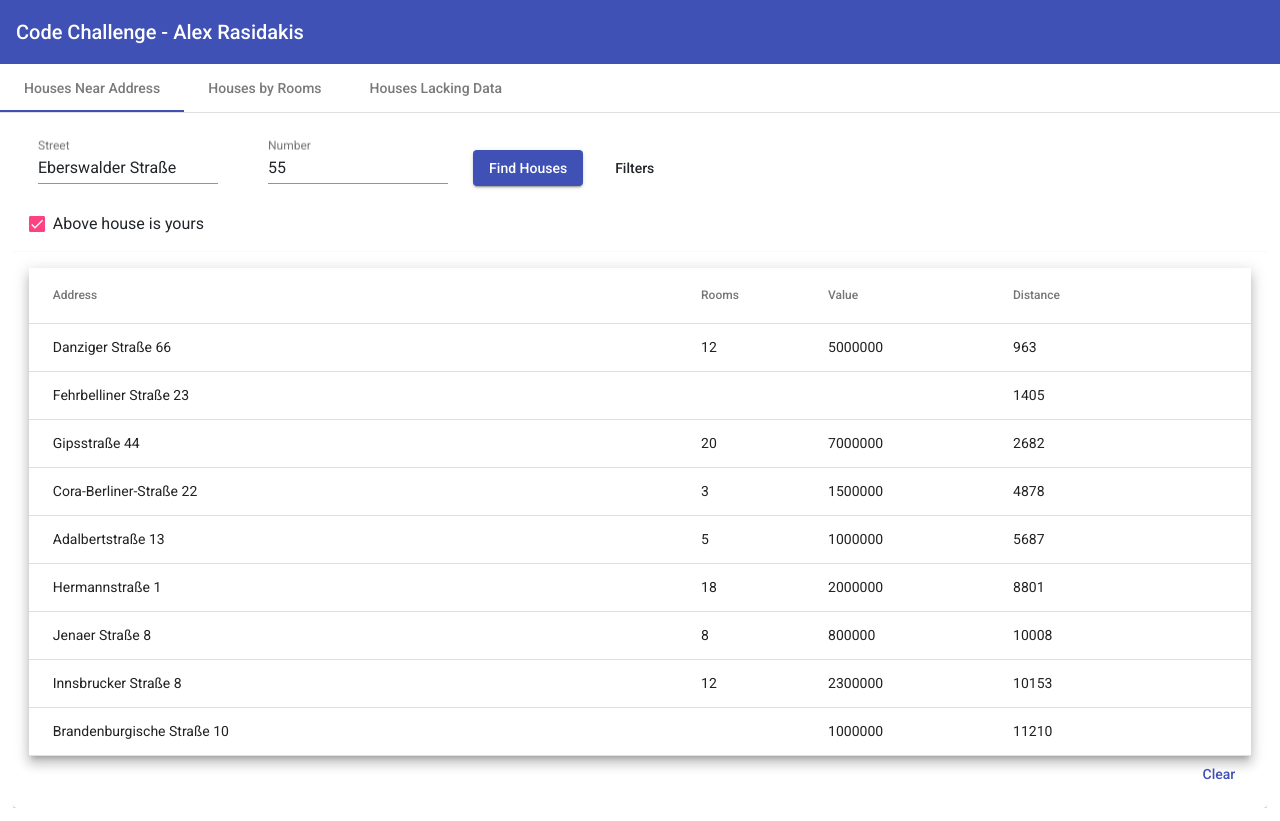
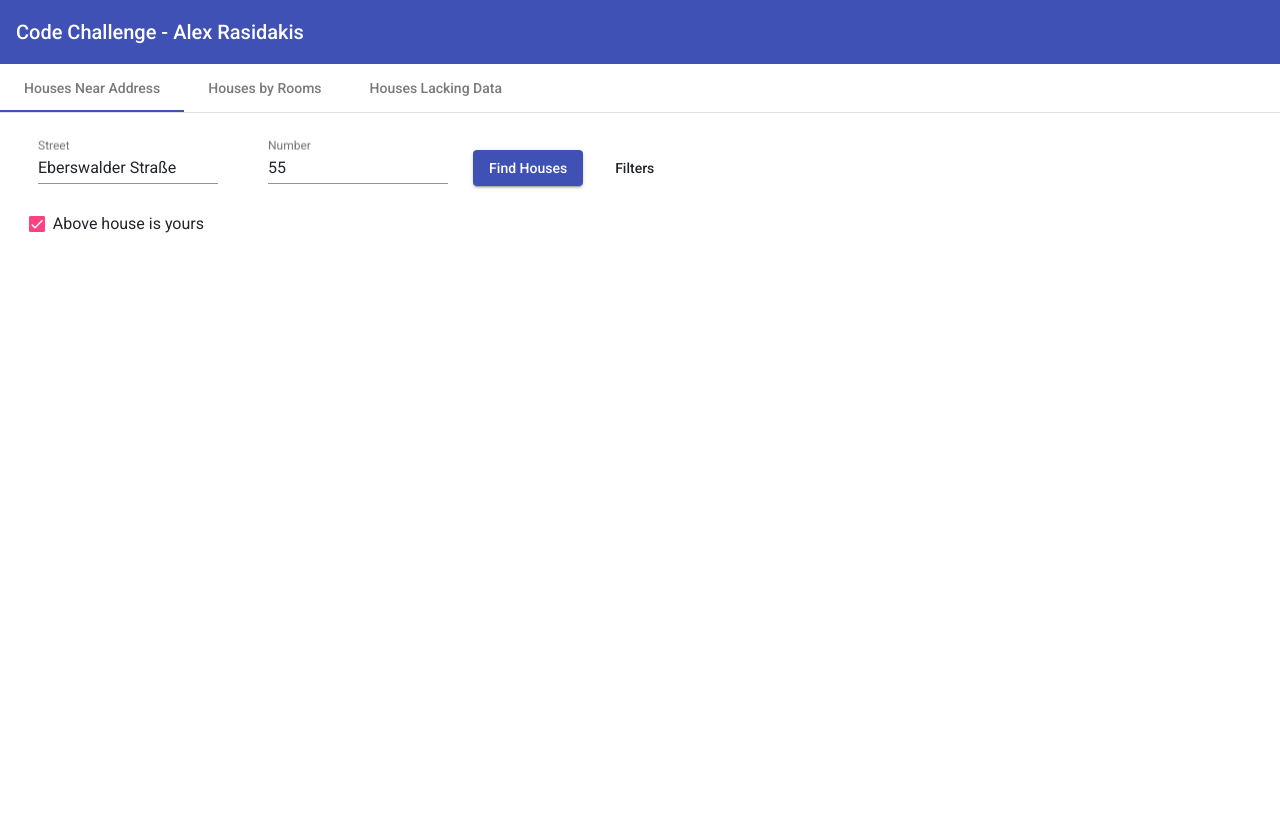
Before and after one commit to alexRasi/coding-challenge, an Angular app: page / in a window 1280 px wide. After the commit the page ends 800 px from the top, so only its background shows below. Built offline with nearby package versions, Linux system fonts and the light colour scheme; no server answers.

Commit message:
Bind house with distances results on the table.

```diff
--- a/src/app/app.component.ts
+++ b/src/app/app.component.ts
@@ -19,7 +19,7 @@ export class AppComponent {
     private housesFetchingService: HousesFetchingService,
     private geolocationService: GeolocationApiService) {
 
-    this.findAndSortHousesNearTo(55, 'Eberswalder  Straße', 'berlin', 'germany');
+    // this.findAndSortHousesNearTo(55, 'Eberswalder  Straße', 'berlin', 'germany');
 
     this.housesFetchingService.fetchAllHouses().subscribe(houseResponse => {
 
--- a/src/app/modules/ui/components/content-pages/houses-near-address-page/houses-near-address-page.component.html
+++ b/src/app/modules/ui/components/content-pages/houses-near-address-page/houses-near-address-page.component.html
@@ -11,7 +11,6 @@
 <div class="ml-2 p-2">
   <mat-checkbox [(ngModel)]="houseIsYoursInput">Above house is yours</mat-checkbox>
 </div>
-
 <div *ngIf="filtersVisible">
   <mat-form-field>
     <input matInput placeholder="Rooms at least" [(ngModel)]="roomsAtLeastInput">
@@ -21,5 +20,4 @@
   </mat-form-field>
   <button (click)="applyFilters()" mat-raised-button color="primary">Apply</button>
 </div>
-
-<app-house-with-distance-table></app-house-with-distance-table>
+<app-house-with-distance-table [dataSource]="sortedHouseDistancesResults"></app-house-with-distance-table>
--- a/src/app/modules/ui/components/content-pages/houses-near-address-page/houses-near-address-page.component.ts
+++ b/src/app/modules/ui/components/content-pages/houses-near-address-page/houses-near-address-page.component.ts
@@ -1,4 +1,11 @@
 import { Component, OnInit } from '@angular/core';
+
+import { DataProcessingService } from 'src/app/modules/data-processing/services/data-processing/data-processing.service';
+import { HousesFetchingService } from 'src/app/modules/data-fetching/services/housesFetching/houses-fetching.service';
+import { GeolocationApiService } from 'src/app/modules/geolocation/services/geolocation-api/geolocation-api.service';
+
+import { forkJoin } from 'rxjs';
+import { HouseDistance } from 'src/app/domain/dtos/Types/HouseDistance';
 
 @Component({
   selector: 'app-houses-near-address-page',
@@ -16,13 +23,43 @@ export class HousesNearAddressPageComponent implements OnInit {
   roomsAtLeastInput = 10;
   priceLimitInput = 5000000;
 
-  constructor() { }
+  // hardcoded for simplicity
+  city = 'berlin';
+  country = 'germany';
+
+  sortedHouseDistancesResults: HouseDistance[] = [];
+
+  constructor(
+    private dataProcessingService: DataProcessingService,
+    private housesFetchingService: HousesFetchingService,
+    private geolocationService: GeolocationApiService) { }
 
   ngOnInit() {
   }
 
   findAndSortHousesNearAddress() {
+    console.log('clicked');
+    const fixStreetEncoding = this.inputStreet.split(' ').join('+');
 
+    forkJoin(
+      this.geolocationService.getGeocodeByAddress(this.inputNumber, fixStreetEncoding, this.city, this.country),
+      this.housesFetchingService.fetchAllHouses()
+    ).subscribe(obs => {
+      const address = obs[0];
+      const houses = obs[1].houses;
+
+      const addressCordinates = this.geolocationService.getAddressDetailsResponseCoordinates(address);
+      this.dataProcessingService.findHouseDistancesToCoordinates(
+        addressCordinates,
+        houses
+      ).subscribe(houseDistances => {
+        houseDistances = this.dataProcessingService.sortHouseDistanceArrayDescending(houseDistances);
+        houseDistances.shift(); // the first one is our target house
+        this.sortedHouseDistancesResults = houseDistances;
+
+      });
+
+    });
   }
 
   toggleFilters() {
--- a/src/app/modules/ui/components/house-with-distance-table/house-with-distance-table.component.ts
+++ b/src/app/modules/ui/components/house-with-distance-table/house-with-distance-table.component.ts
@@ -1,131 +1,132 @@
-import { Component, OnInit } from '@angular/core';
+import { Component, OnInit, Input } from '@angular/core';
 
 import { get } from 'lodash';
 import { TableBaseComponent } from '../table-base/table-base.component';
+import { HouseDistance } from 'src/app/domain/dtos/Types/HouseDistance';
 
-const housesWithDistanceArray = [
-  {
-    house: {
-      coords: {
-        lat: 52.53931,
-        lon: 13.4206011
-      },
-      params: {
-        rooms: 12,
-        value: 5000000
-      },
-      street: 'Danziger Straße 66'
-    },
-    distance: 963
-  },
-  {
-    house: {
-      coords: {
-        lat: 52.5336332,
-        lon: 13.4015613
-      },
-      street: 'Fehrbelliner Straße 23'
-    },
-    distance: 1405
-  },
-  {
-    house: {
-      coords: {
-        lat: 52.5269281,
-        lon: 13.3984283
-      },
-      params: {
-        rooms: 20,
-        value: 7000000
-      },
-      street: 'Gipsstraße 44'
-    },
-    distance: 2682
-  },
-  {
-    house: {
-      coords: {
-        lat: 52.5141632,
-        lon: 13.3780111
-      },
-      params: {
-        rooms: 3,
-        value: 1500000
-      },
-      street: 'Cora-Berliner-Straße 22'
-    },
-    distance: 4878
-  },
-  {
-    house: {
-      coords: {
-        lat: 52.5013632,
-        lon: 13.4174913
-      },
-      params: {
-        rooms: 5,
-        value: 1000000
-      },
-      street: 'Adalbertstraße 13'
-    },
-    distance: 5687
-  },
-  {
-    house: {
-      coords: {
-        lat: 52.4858232,
-        lon: 13.4215013
-      },
-      params: {
-        rooms: 18,
-        value: 2000000
-      },
-      street: 'Hermannstraße 1'
-    },
-    distance: 8801
-  },
-  {
-    house: {
-      coords: {
-        lat: 52.4896432,
-        lon: 13.3329913
-      },
-      params: {
-        rooms: 8,
-        value: 800000
-      },
-      street: 'Jenaer Straße 8'
-    },
-    distance: 10008
-  },
-  {
-    house: {
-      coords: {
-        lat: 52.4863064,
-        lon: 13.3385237
-      },
-      params: {
-        rooms: 12,
-        value: 2300000
-      },
-      street: 'Innsbrucker Straße 8'
-    },
-    distance: 10153
-  },
-  {
-    house: {
-      coords: {
-        lat: 52.4888151,
-        lon: 13.3147011
-      },
-      params: {
-        value: 1000000
-      },
-      street: 'Brandenburgische Straße 10'
-    },
-    distance: 11210
-  }
-];
+// const housesWithDistanceArray = [
+//   {
+//     house: {
+//       coords: {
+//         lat: 52.53931,
+//         lon: 13.4206011
+//       },
+//       params: {
+//         rooms: 12,
+//         value: 5000000
+//       },
+//       street: 'Danziger Straße 66'
+//     },
+//     distance: 963
+//   },
+//   {
+//     house: {
+//       coords: {
+//         lat: 52.5336332,
+//         lon: 13.4015613
+//       },
+//       street: 'Fehrbelliner Straße 23'
+//     },
+//     distance: 1405
+//   },
+//   {
+//     house: {
+//       coords: {
+//         lat: 52.5269281,
+//         lon: 13.3984283
+//       },
+//       params: {
+//         rooms: 20,
+//         value: 7000000
+//       },
+//       street: 'Gipsstraße 44'
+//     },
+//     distance: 2682
+//   },
+//   {
+//     house: {
+//       coords: {
+//         lat: 52.5141632,
+//         lon: 13.3780111
+//       },
+//       params: {
+//         rooms: 3,
+//         value: 1500000
+//       },
+//       street: 'Cora-Berliner-Straße 22'
+//     },
+//     distance: 4878
+//   },
+//   {
+//     house: {
+//       coords: {
+//         lat: 52.5013632,
+//         lon: 13.4174913
+//       },
+//       params: {
+//         rooms: 5,
+//         value: 1000000
+//       },
+//       street: 'Adalbertstraße 13'
+//     },
+//     distance: 5687
+//   },
+//   {
+//     house: {
+//       coords: {
+//         lat: 52.4858232,
+//         lon: 13.4215013
+//       },
+//       params: {
+//         rooms: 18,
+//         value: 2000000
+//       },
+//       street: 'Hermannstraße 1'
+//     },
+//     distance: 8801
+//   },
+//   {
+//     house: {
+//       coords: {
+//         lat: 52.4896432,
+//         lon: 13.3329913
+//       },
+//       params: {
+//         rooms: 8,
+//         value: 800000
+//       },
+//       street: 'Jenaer Straße 8'
+//     },
+//     distance: 10008
+//   },
+//   {
+//     house: {
+//       coords: {
+//         lat: 52.4863064,
+//         lon: 13.3385237
+//       },
+//       params: {
+//         rooms: 12,
+//         value: 2300000
+//       },
+//       street: 'Innsbrucker Straße 8'
+//     },
+//     distance: 10153
+//   },
+//   {
+//     house: {
+//       coords: {
+//         lat: 52.4888151,
+//         lon: 13.3147011
+//       },
+//       params: {
+//         value: 1000000
+//       },
+//       street: 'Brandenburgische Straße 10'
+//     },
+//     distance: 11210
+//   }
+// ];
 
 @Component({
   selector: 'app-house-with-distance-table',
@@ -133,9 +134,7 @@ const housesWithDistanceArray = [
   styleUrls: ['./house-with-distance-table.component.css']
 })
 export class HouseWithDistanceTableComponent extends TableBaseComponent implements OnInit {
-
   displayedColumns: string[] = ['address', 'rooms', 'value', 'distance'];
-  dataSource = housesWithDistanceArray;
 
   constructor() { super(); }
 
--- a/src/app/modules/ui/components/table-base/table-base.component.ts
+++ b/src/app/modules/ui/components/table-base/table-base.component.ts
@@ -1,4 +1,4 @@
-import { Component, OnInit } from '@angular/core';
+import { Component, OnInit, Input } from '@angular/core';
 import { get } from 'lodash';
 
 /*
@@ -9,7 +9,7 @@ import { get } from 'lodash';
 
 @Component({})
 export class TableBaseComponent implements OnInit {
-  dataSource: any[];
+  @Input()dataSource: any[];
 
   constructor() { }
 
@@ -21,10 +21,16 @@ export class TableBaseComponent implements OnInit {
   }
 
   clearTable() {
+    console.log(this.dataSource);
     this.dataSource = [];
+    console.log(this.dataSource);
   }
 
   isTableVisible() {
-    return this.dataSource.length === 0 ? false : true;
+    if (this.dataSource) {
+      // console.log(this.dataSource.length);
+      return this.dataSource.length === 0 ? false : true;
+    }
+    return false;
   }
 }
```
